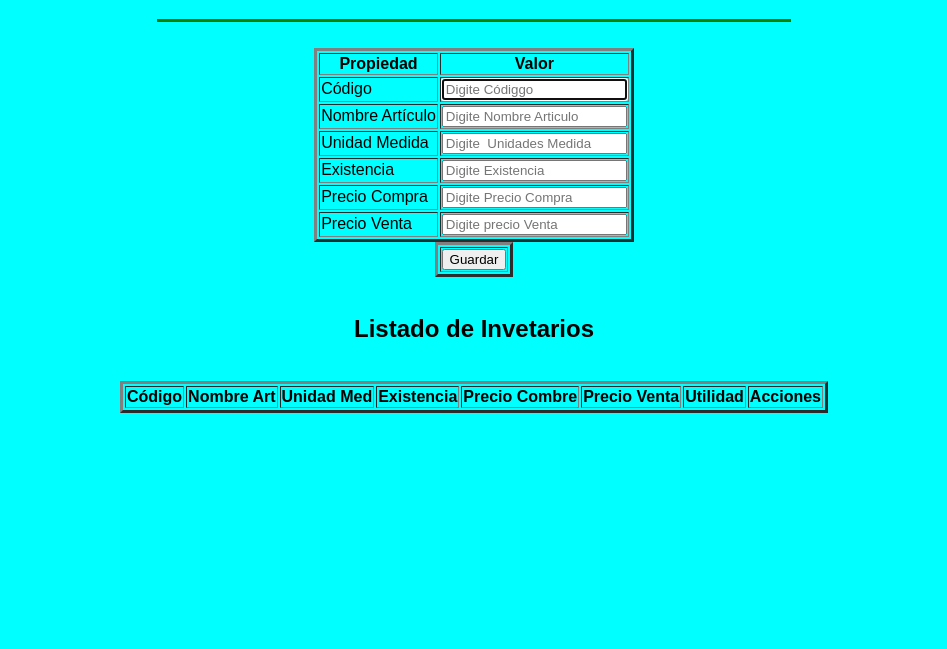
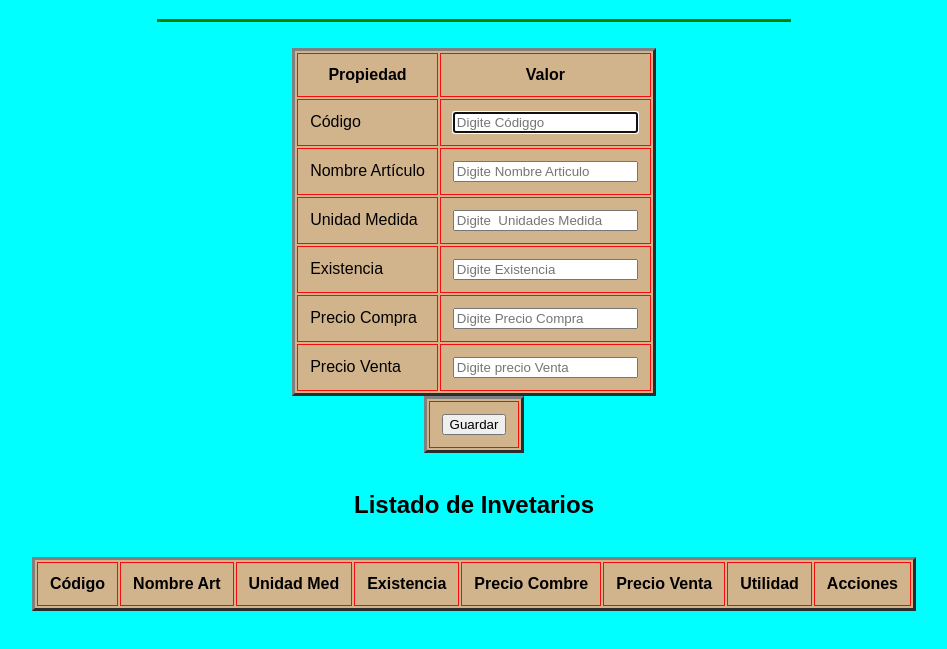
Before and after one commit to fraedma/crudinventario, a plain HTML site: page appInventario/index.html in a window 1280 px wide. Shown: the part 61-710 px from the top of the page, without its empty margins (166-1113 px from the left). Drawn offline with Linux system fonts and the light colour scheme.

Commit message:
Comentario Js
comentario js y algo de estilo

```diff
--- a/appInventario/app.js
+++ b/appInventario/app.js
@@ -1,4 +1,4 @@
-document.getElementById("act").style.display = "none";
+document.getElementById("act").style.display = "none"; // deshabiliat boton actualizar
 var myArrayArtculo = [];
 objart={
     cod:null,
--- a/appInventario/style.css
+++ b/appInventario/style.css
@@ -2,3 +2,11 @@ body{
     background-color: aqua;
     font-family: Arial, Helvetica, sans-serif;
 }
+table{
+    background-color: tan;
+
+}
+th,td{
+    padding: 12px;
+    border: 1px solid #f70c0c;
+}
```
